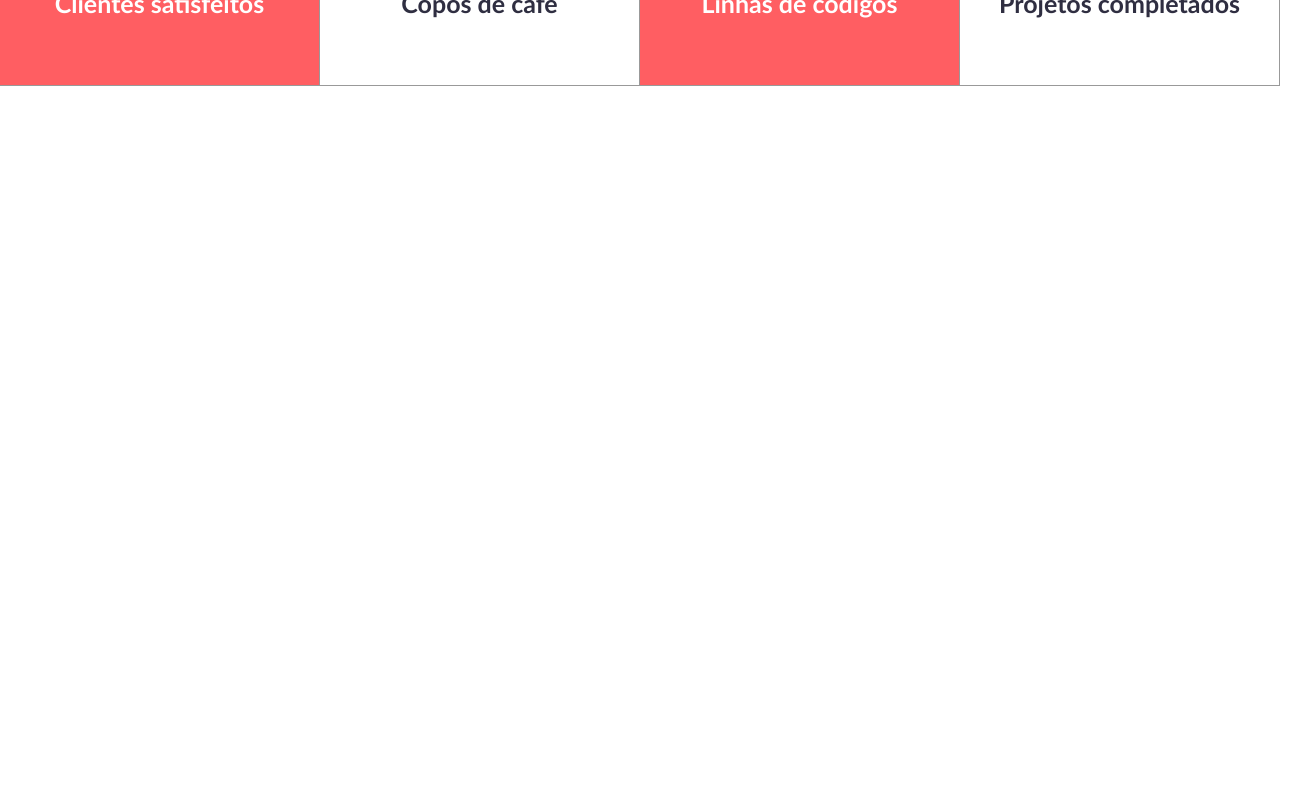
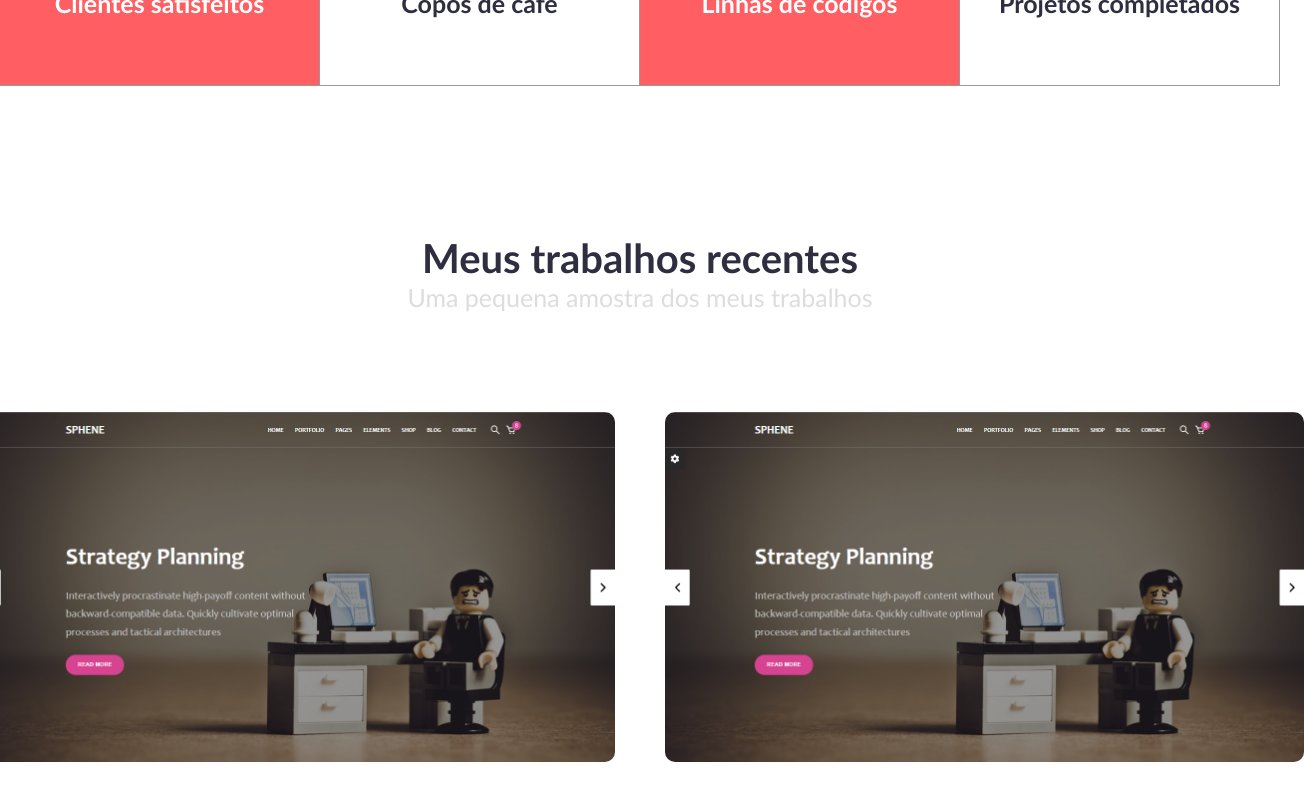
Before and after one commit to MatheusGomesRocha/Portfolio, a React (Create React App) app: page / in a window 1280 px wide. Shown: the part 3410-4210 px from the top of the page, 1304 px wide, since content can reach past the window. Before the commit the page ends 3994 px from the top, so only its background shows below. Built offline with nearby package versions, Linux system fonts and the light colour scheme.

Commit message:
Criando novo diretório onde vão as imagens + adicionando imagem de um projeto que fiz + criando Component Works que é a área que fica meu projetos feitos e já chamando no App

```diff
--- a/src/App.js
+++ b/src/App.js
@@ -18,6 +18,7 @@ import {
 import AboutMeComponent from "./components/AboutMeComponent";
 import BenefitsComponent from "./components/BenefitsComponent";
 import MoreInfoComponent from "./components/MoreInfoComponent";
+import WorksComponent from "./components/WorksComponent";
 
 import './App.css'
 
@@ -80,6 +81,8 @@ export default () => {
           <BenefitsComponent />
 
           <MoreInfoComponent />
+
+          <WorksComponent />
       </Container>
 
   );
--- a/src/components/MoreInfoStyled.js
+++ b/src/components/MoreInfoStyled.js
@@ -4,7 +4,6 @@ export const MainDiv = styled.div`
     display: flex;
     flex-direction: column;
     padding-top: 50px;
-    margin-bottom: 500px;
     background-color: #fff;
 `;
 export const GridTopDiv = styled.div`
--- /dev/null
+++ b/src/components/WorksComponent.js
@@ -0,0 +1,30 @@
+import {DefaultText} from "./DefaultText";
+import Project1 from '../img/project1.png';
+
+import {
+    MainDiv,
+
+    GridDiv,
+    BlockDiv
+} from "./WorksStyled";
+
+export default () => {
+    let primaryColor = '#2f2e41';
+    let secondaryColor = '#ddd';
+
+    return (
+        <MainDiv>
+            <DefaultText mTop={"0"} align={"center"} bolder={"bold"} font={"40px"} color={primaryColor}>
+                Meus trabalhos recentes
+            </DefaultText>
+            <DefaultText mTop={"0"} align={"center"} font={"25px"} color={secondaryColor}>
+                Uma pequena amostra dos meus trabalhos
+            </DefaultText>
+
+            <GridDiv>
+                <BlockDiv src={Project1}></BlockDiv>
+                <BlockDiv src={Project1}></BlockDiv>
+            </GridDiv>
+        </MainDiv>
+    );
+}
--- /dev/null
+++ b/src/components/WorksStyled.js
@@ -0,0 +1,22 @@
+import styled from 'styled-components';
+
+export const MainDiv = styled.div`
+    display: flex;
+    flex-direction: column;
+    align-items: center;
+    margin-top: 150px;
+    margin-bottom: 200px;
+`;
+export const GridDiv = styled.div`
+    display: grid;
+    grid-template-columns: auto auto;
+    grid-gap: 50px;
+    margin-top: 100px;
+    justify-content: center;
+    width: 100%;
+`;
+export const BlockDiv = styled.img`
+    height: 350px;
+    background-color: #ccc;
+    border-radius: 10px;
+`;
```
Also changed, not shown: src/img/project1.png (added), 1 other file (tests, documents, lock files or other folders).
